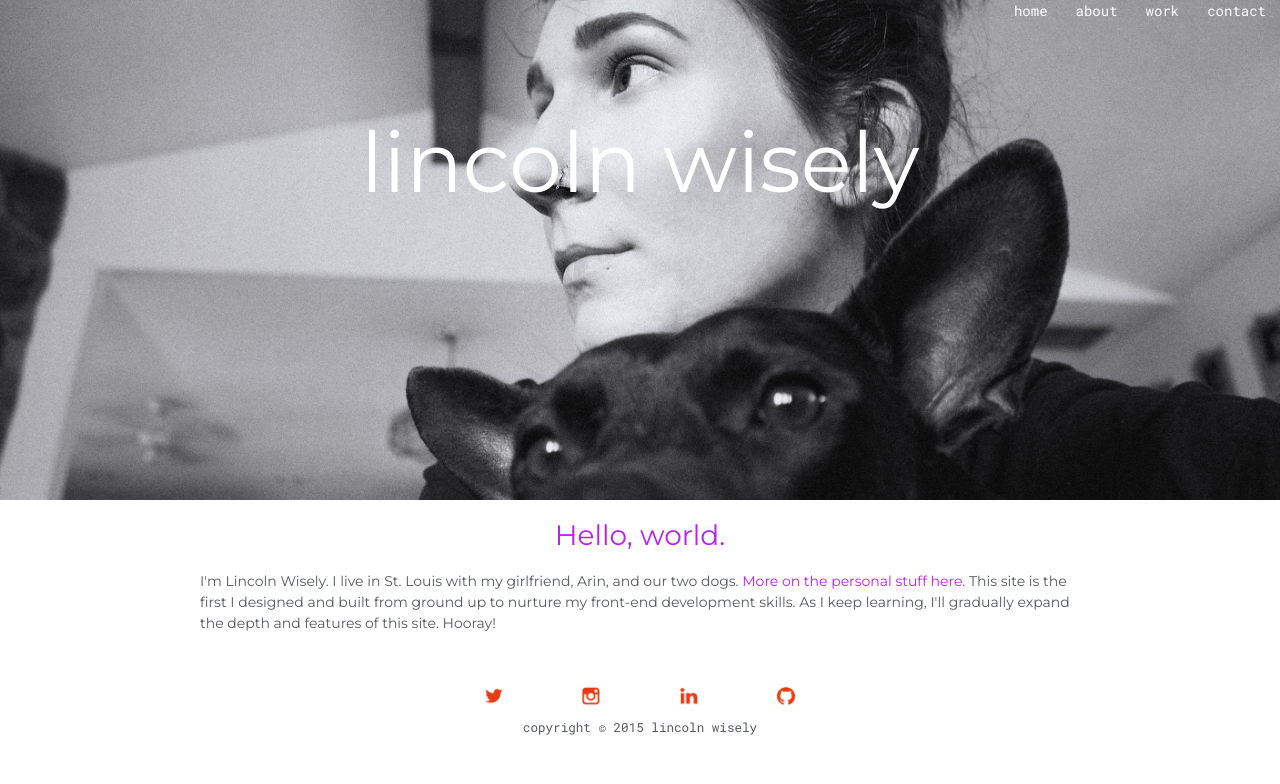
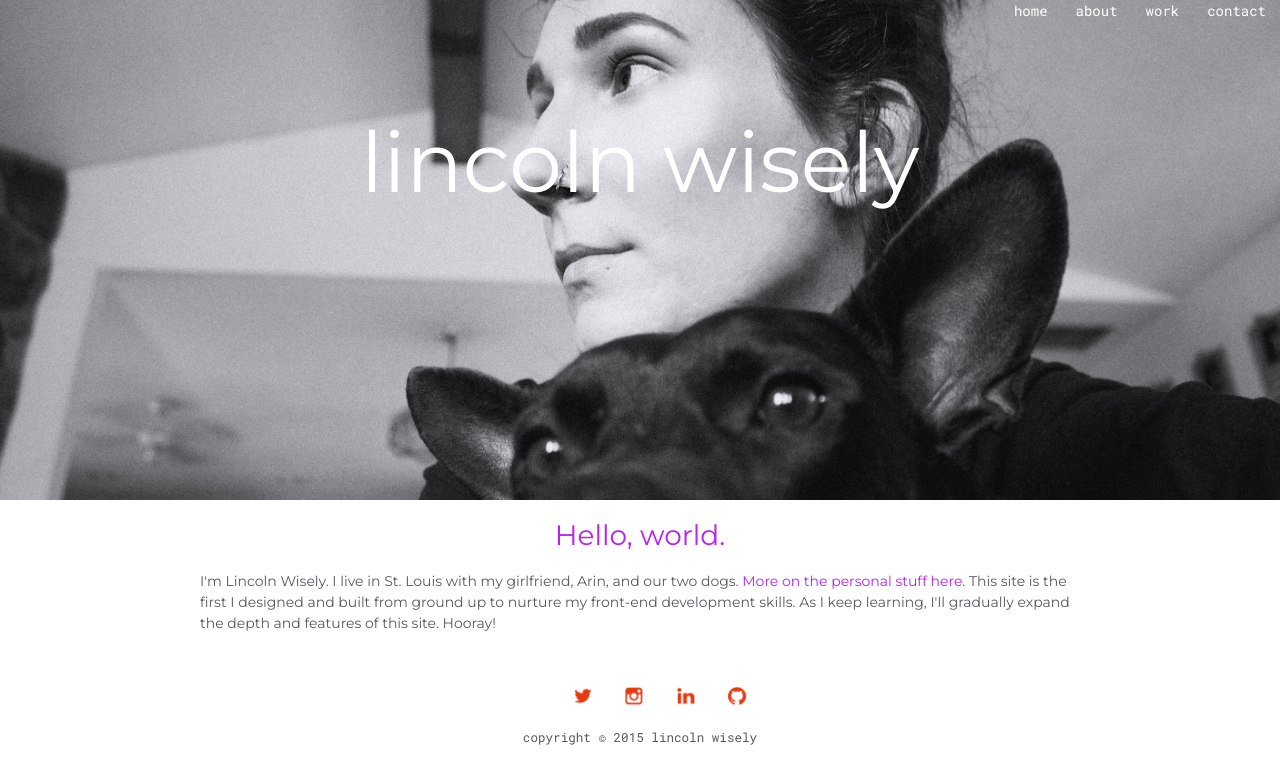
Before and after one commit to lincolnwisely/lincolnsite, a PHP site: page / in a window 1280 px wide. Shown: the top 784 px of the page. Run offline with PHP 8.4, Linux system fonts and the light colour scheme.

Commit message:
Fixed footer icons w bootstrap by grouping in md-col-4. Deleted extra margin in css

```diff
--- a/css/style.css
+++ b/css/style.css
@@ -156,7 +156,7 @@ padding: 0px 200px;
 
 ul, li{
 text-align: center;
-margin: 10px 20px;
+/*margin: 10px 20px;*/
 }
 
 .content-block {
--- a/index.html
+++ b/index.html
@@ -38,7 +38,18 @@
         <div class="row social">
           <div class="col-md-4">
           </div>
-          <div class="col-md-1">
+          <div class="col-md-4">
+            <ul>
+              <li><a href="https://twitter.com/em_wisely" target="_blank" alt="twitter-icon"><img src="img/twitter.png"></a></li>
+              <li><a href="https://www.instagram.com/space_camp/" target="_blank" alt="instagram-icon"><img src="img/instagram.png"></a></li>
+              <li><a href="https://www.linkedin.com/in/emilywisely" target="_blank" alt="linkedin-icon"><img src="img/linkedin.png"></a></li>
+              <li><a href="https://github.com/lincolnwisely" target="_blank" alt="github-icon"><img src="img/github.png"></a></li>
+              </ul>
+          </div>
+
+
+
+          <!-- <div class="col-md-1">
             <a href="https://twitter.com/em_wisely" target="_blank" alt="twitter-icon"><img src="img/twitter.png"></a>
           </div>
           <div class="col-md-1">
@@ -49,7 +60,7 @@
           </div>
           <div class="col-md-1">
             <a href="https://github.com/lincolnwisely" target="_blank" alt="github-icon"><img src="img/github.png"></a>
-          </div>
+          </div> -->
           <div class="col-md-4">
           </div>
         </div>
```
